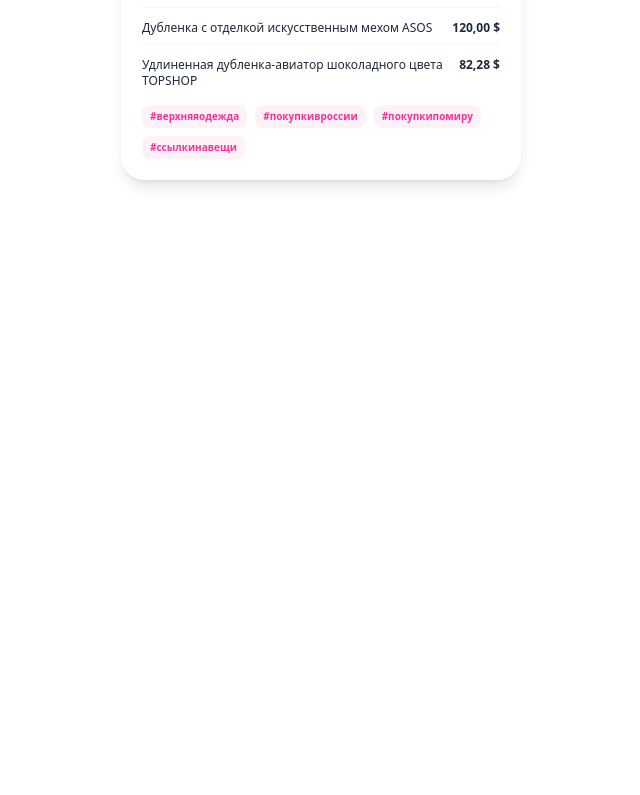
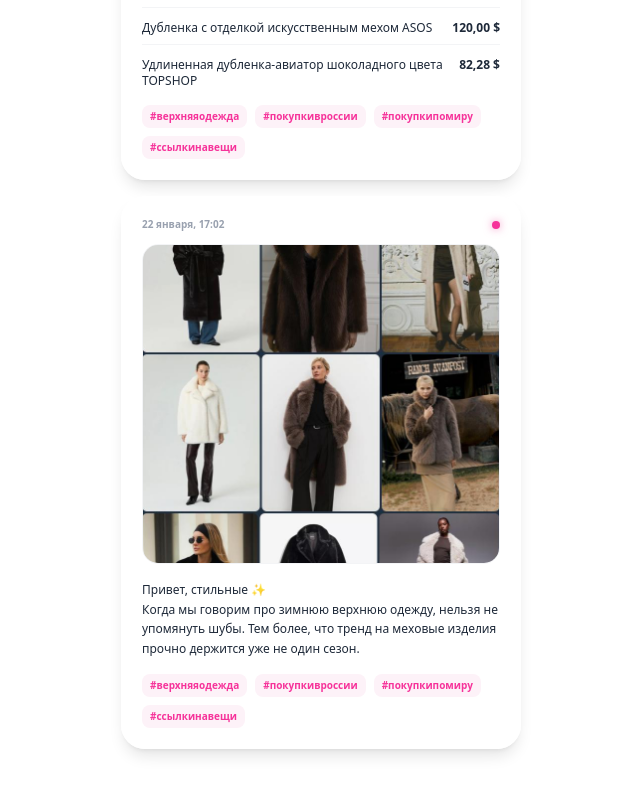
Before and after one commit to ClubStyle/ClubStyle, a Next.js app in the folder frontend/: page / in a window 1280 px wide. Shown: the part 1127-1922 px from the top of the page, without its empty margins (319-959 px from the left). Before the commit the page ends 1523 px from the top, so only its background shows below. Built offline with nearby package versions, Linux system fonts and the light colour scheme.

Commit message:
Add new event post about fur coats

```diff
--- a/frontend/app/page.tsx
+++ b/frontend/app/page.tsx
@@ -330,6 +330,42 @@ export default function Home() {
                 ))}
             </div>
           </a>
+
+          <a
+            href="https://t.me/c/2055411531/14996"
+            target="_blank"
+            rel="noopener noreferrer"
+            className="block bg-white/90 backdrop-blur-sm rounded-3xl p-5 shadow-lg border border-white/50 transition-transform active:scale-95 mt-4"
+          >
+            <div className="flex justify-between items-center mb-3">
+              <span className="text-[10px] font-semibold text-gray-400">
+                22 января, 17:02
+              </span>
+              <div className="h-2 w-2 rounded-full bg-pink-500 shadow-[0_0_8px_rgba(236,72,153,0.6)]"></div>
+            </div>
+
+            <div className="w-full h-80 bg-gray-100 rounded-2xl overflow-hidden relative mb-4 border border-gray-100">
+                <Image
+                    src="/событие2.jpg"
+                    alt="Шубы"
+                    fill
+                    className="object-cover"
+                />
+            </div>
+
+            <div className="text-xs text-gray-800 font-medium mb-4 leading-relaxed">
+               Привет, стильные ✨<br/>
+               Когда мы говорим про зимнюю верхнюю одежду, нельзя не упомянуть шубы. Тем более, что тренд на меховые изделия прочно держится уже не один сезон.
+            </div>
+
+            <div className="flex flex-wrap gap-2">
+                {["#верхняяодежда", "#покупкивроссии", "#покупкипомиру", "#ссылкинавещи"].map(tag => (
+                    <span key={tag} className="text-[10px] font-bold text-pink-500 bg-pink-50 px-2 py-1 rounded-lg">
+                        {tag}
+                    </span>
+                ))}
+            </div>
+          </a>
         </div>
 
       </div>
```
Also changed, not shown: frontend/public/событие2.jpg (added).
